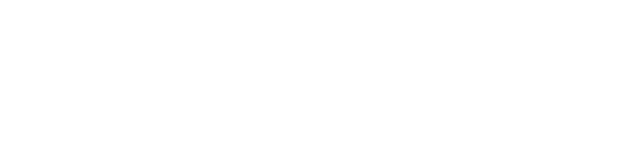
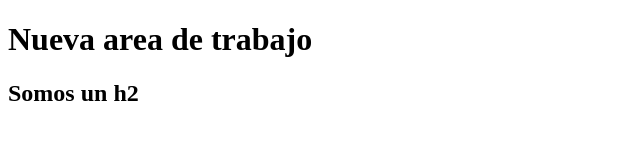
Before and after one commit to Alejandra-Chauvie/Miprimergit, a plain HTML site: page index.html in a window 1280 px wide. Shown: the whole page, without its empty margins (0-640 px from the left). Drawn offline with Linux system fonts and the light colour scheme.

Commit message:
nuevo h2

```diff
--- a/index.html
+++ b/index.html
@@ -7,6 +7,8 @@
     <title>Document</title>
 </head>
 <body>
+    <h1>Nueva area de trabajo</h1>
+    <h2>Somos un h2</h2>
 
 </body>
 </html>
```
